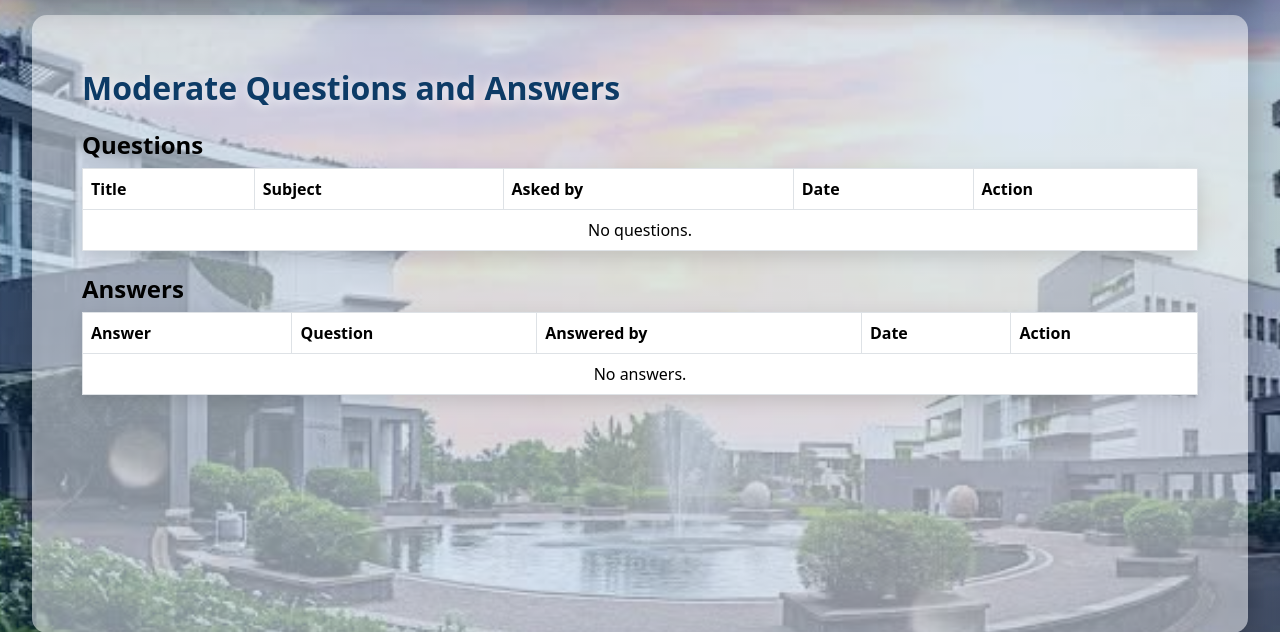
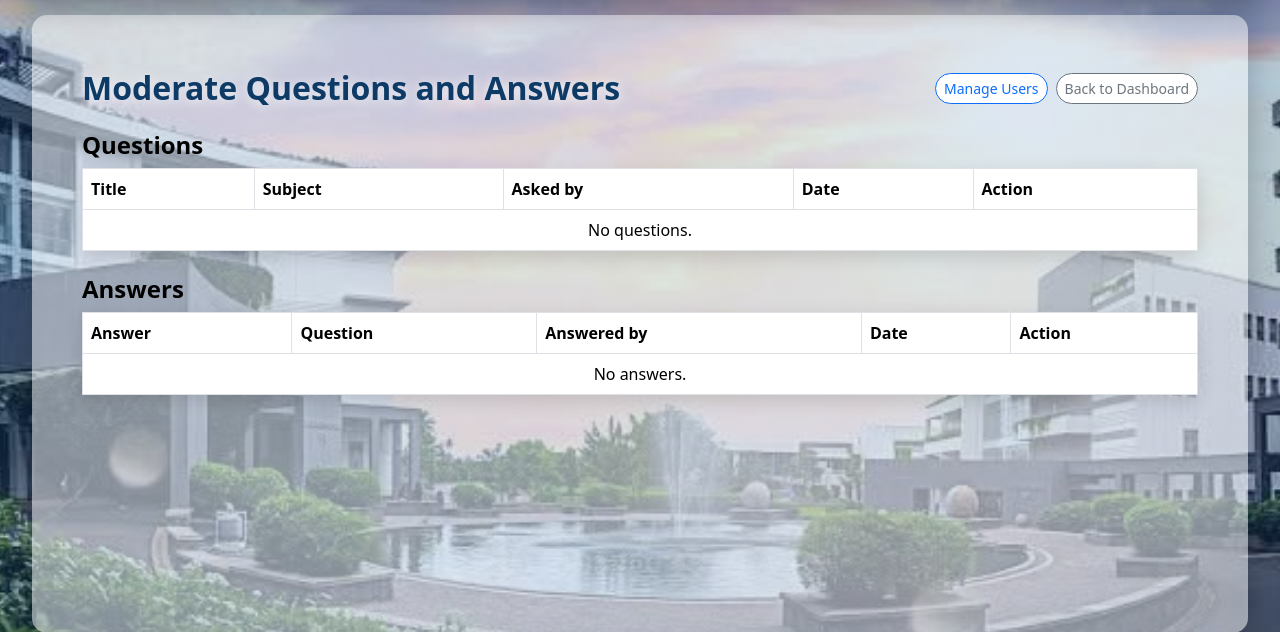
Before and after one commit to ZainabNazeem/Study_circle, a PHP site: page /admin/moderate_qa.php in a window 1280 px wide. Shown: the part 76-708 px from the top of the page. Run offline with PHP 8.4, Linux system fonts and the light colour scheme; the visitor is signed in with stand-in values (Sample User, id 1); data comes from the database, SQL or seed files in the repository; data that the repository does not hold is empty.

Commit message:
Add Back to Dashboard buttons on approve materials and moderateforum  pages

```diff
--- a/admin/moderate_qa.php
+++ b/admin/moderate_qa.php
@@ -40,7 +40,13 @@ include "../includes/header.php";
 ?>
 
 <div class="container mt-4">
-  <h2>Moderate Questions and Answers</h2>
+  <div class="d-flex justify-content-between align-items-center gap-2 mb-3">
+  <h2 class="mb-0">Moderate Questions and Answers</h2>
+   <div  class="d-flex flex-wrap gap-2">
+      <a href="users.php" class="btn btn-outline-primary btn-sm">Manage Users</a>
+      <a href="dashboard.php" class="btn btn-outline-secondary btn-sm">Back to Dashboard</a>
+    </div>
+  </div>
 
   <h4 class="mt-4">Questions</h4>
   <table class="table table-bordered table-hover bg-white">
```
